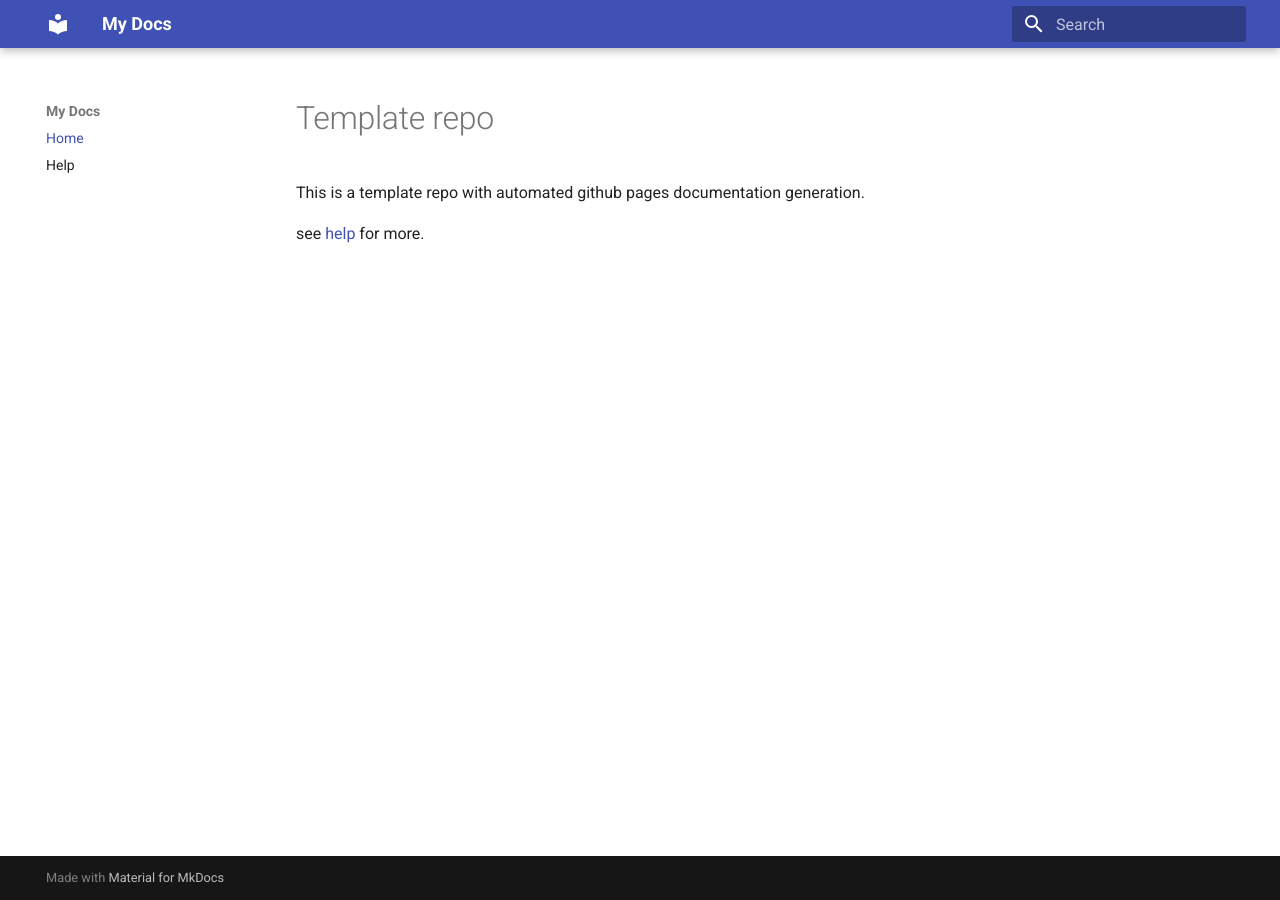
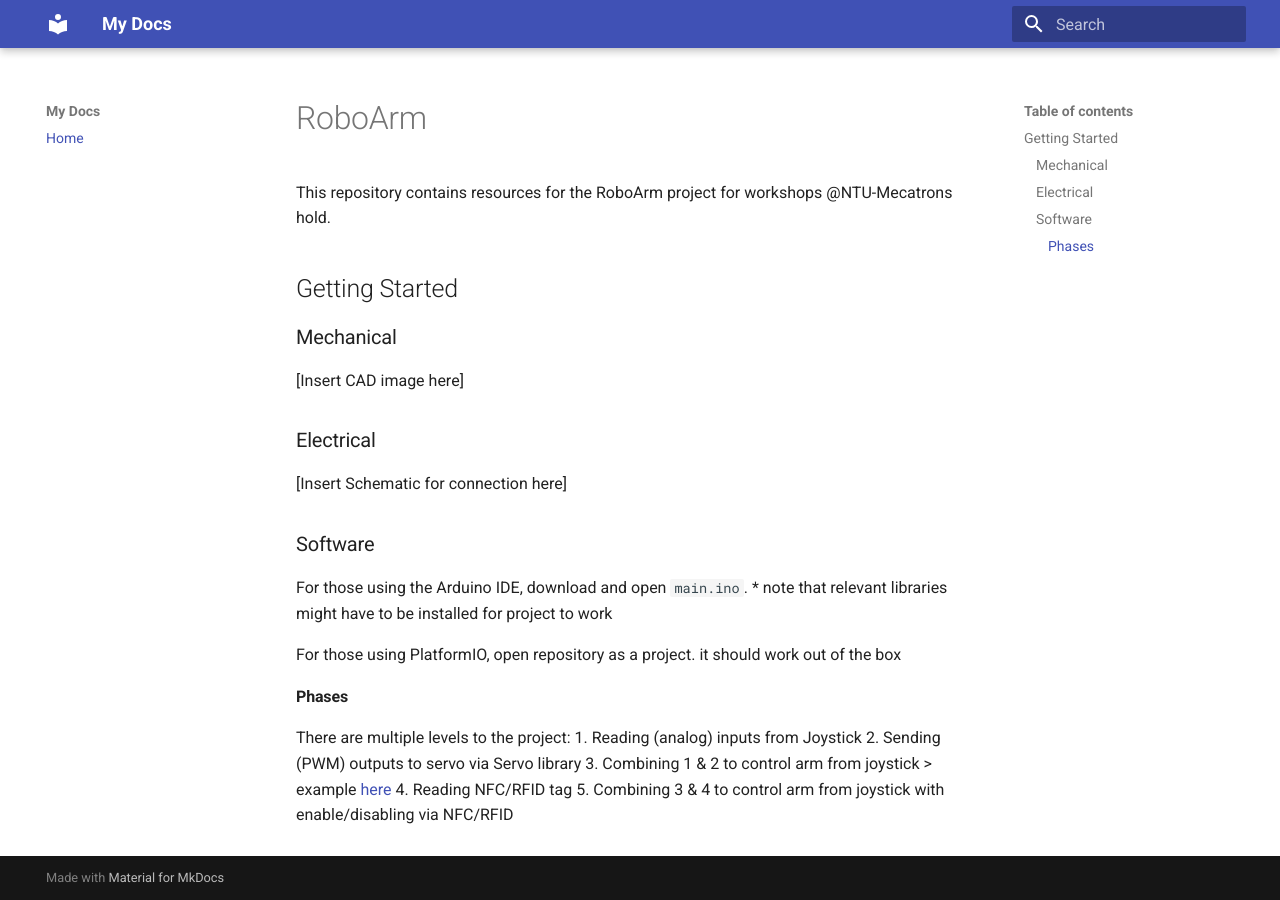
Before and after one commit to scott-cjx/RoboArm, an MkDocs documentation site: the page built from docs/README.md, in a window 1280 px wide. Built offline with MkDocs 1.6.1 and Material for MkDocs 9.7.7, drawn with Linux system fonts in a browser that asks for light colours.

Commit message:
init commit

```diff
--- a/docs/README.md
+++ b/docs/README.md
@@ -1,5 +1,27 @@
-# Template repo
+# RoboArm
 
-This is a template repo with automated github pages documentation generation.
+This repository contains resources for the RoboArm project for workshops @NTU-Mecatrons hold.
 
-see [help](./help.md) for more.
+## Getting Started
+
+### Mechanical
+[Insert CAD image here]
+
+### Electrical
+[Insert Schematic for connection here]
+
+### Software
+For those using the Arduino IDE, download and open `main.ino`.
+\* note that relevant libraries might have to be installed for project to work
+
+For those using PlatformIO, open repository as a project. it should work out of the box
+
+#### Phases
+
+There are multiple levels to the project:
+1. Reading (analog) inputs from Joystick
+2. Sending (PWM) outputs to servo via Servo library
+3. Combining 1 & 2 to control arm from joystick
+    > example [here](/src/main.ino)
+4. Reading NFC/RFID tag
+5. Combining 3 & 4 to control arm from joystick with enable/disabling via NFC/RFID
--- a/mkdocs.yml
+++ b/mkdocs.yml
@@ -12,4 +12,3 @@ markdown_extensions:
 
 nav:
   - Home: README.md
-  - Help: help.md
```
Also changed, not shown: docs/help.md (deleted, +0 -17 lines), 4 other files.
